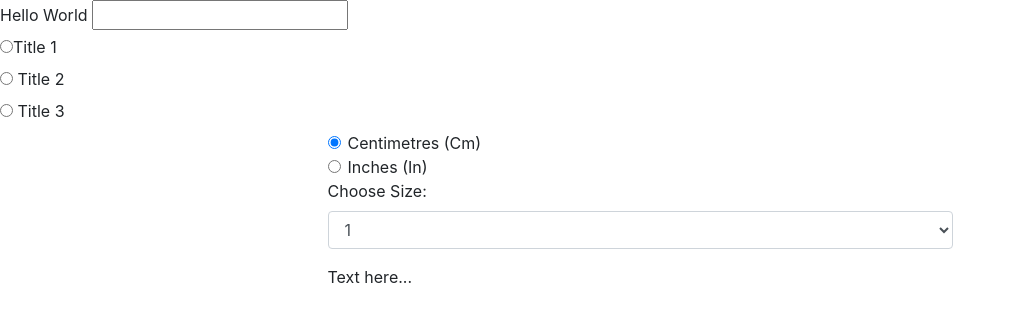
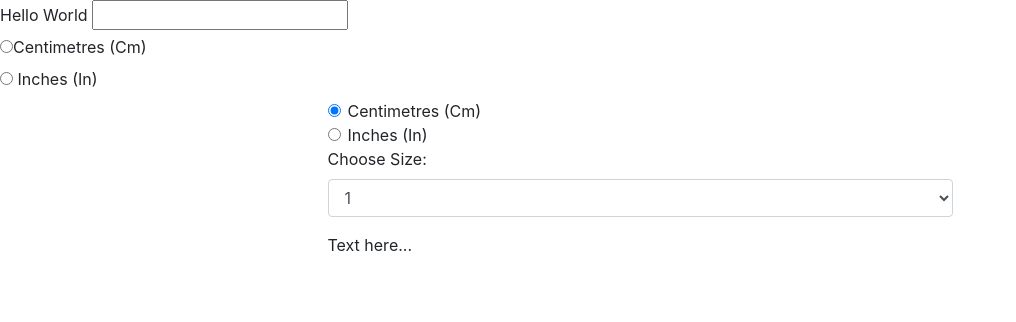
Before and after one commit to lookandpaws/lookandpaws.github.io, a Jekyll site: the page built from size-guide.html, in a window 1280 px wide. Shown: the top 322 px of the page, without its empty margins (0-1016 px from the left). Built offline with Jekyll 4.4.1, drawn with Linux system fonts in a browser that asks for light colours; nearby versions of some CDN libraries; some web fonts are replaced.

Commit message:
Amend original radio

```diff
--- a/size-guide.html
+++ b/size-guide.html
@@ -8,9 +8,8 @@ layout: size-guide-layout
   <input type="text" name="doc-title" value="" id="title" autocomplete="off">
 </div>
 <div id="title-select">
-  <input type="radio" name="title_format" class="title-format" id="title-format-0" value="0" checked="checked"><label for="title-format-0">Title 1</label><br>
-  <input type="radio" name="title_format" class="title-format" id="title-format-1" value="1"> <label for="title-format-1">Title 2</label><br>
-  <input type="radio" name="title_format" class="title-format" id="title-format-2" value="2"> <label for="title-format-2">Title 3</label>
+  <input type="radio" name="title_format" class="title-format" id="title-format-0" value="Cm" checked="checked"><label for="title-format-0">Centimetres (Cm)</label><br>
+  <input type="radio" name="title_format" class="title-format" id="title-format-1" value="In"> <label for="title-format-1">Inches (In)</label><br>
 </div>
 
 <div class="row">
```
